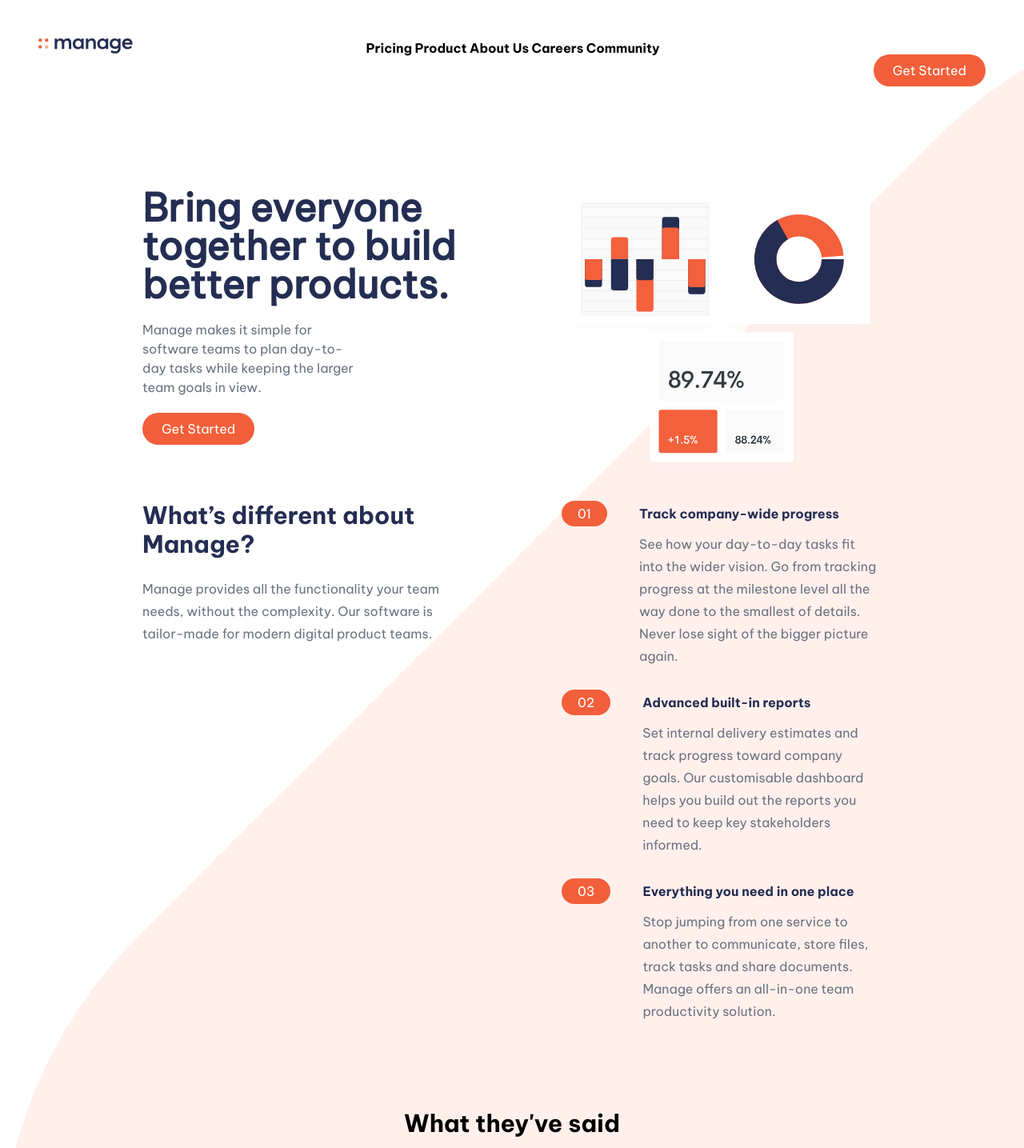
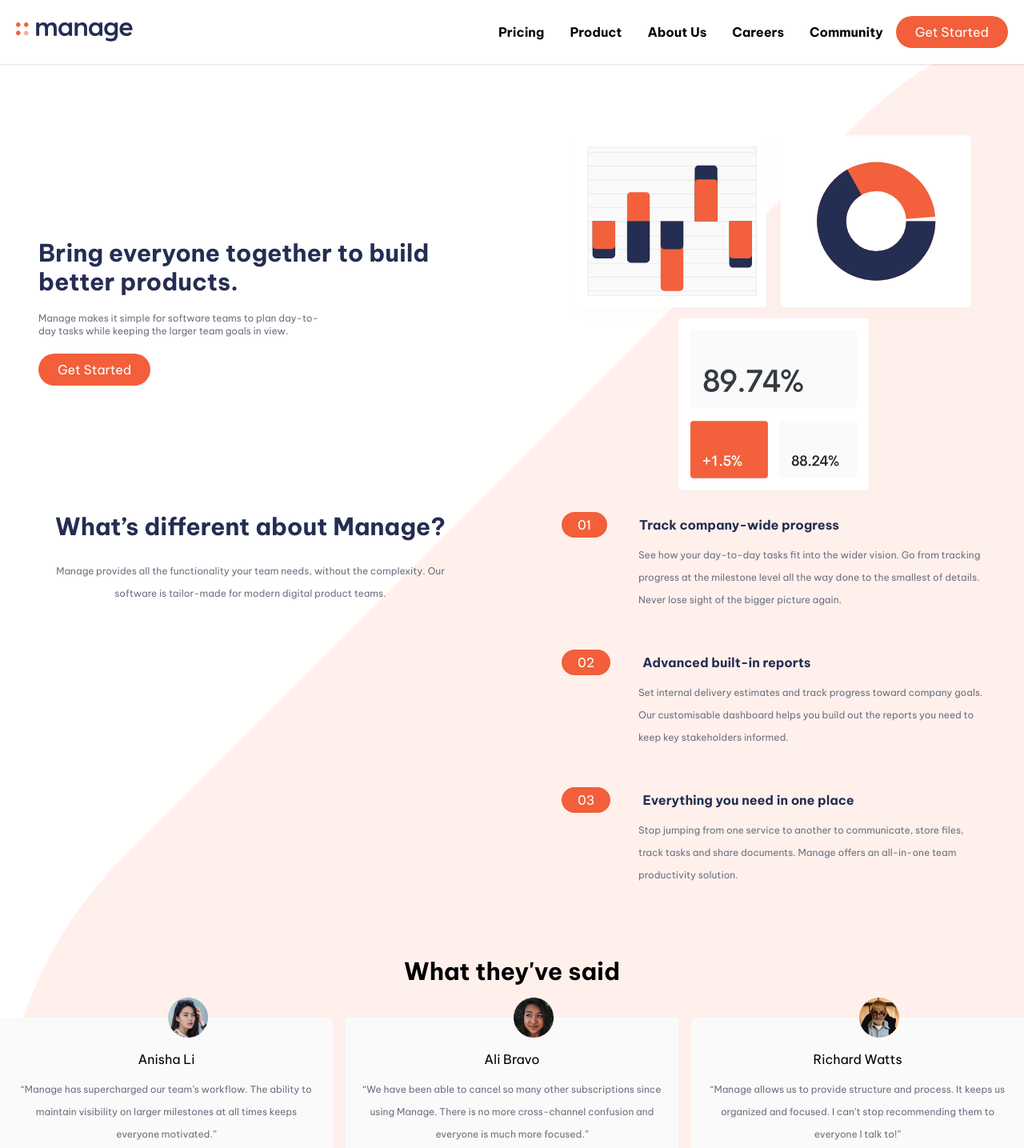
Before and after one commit to tweee64/manage-landing-page, a React (Create React App) app: page / in a window 1280 px wide. Shown: the top 1435 px of the page at 80% size. Built offline with nearby package versions, Linux system fonts and the light colour scheme.

Commit message:
fix navbar

```diff
--- a/package.json
+++ b/package.json
@@ -6,8 +6,10 @@
     "@testing-library/jest-dom": "^5.17.0",
     "@testing-library/react": "^13.4.0",
     "@testing-library/user-event": "^13.5.0",
+    "npm": "^10.8.0",
     "react": "^18.3.1",
     "react-dom": "^18.3.1",
+    "react-icons": "^5.2.1",
     "react-scripts": "5.0.1",
     "web-vitals": "^2.1.4"
   },
--- /dev/null
+++ b/src/components/CarouselCard.js
@@ -0,0 +1,12 @@
+// import { Carousel } from "@material-tailwind/react";
+import { avatar_ali } from "../assets";
+function CarouselCard() {
+  return (
+    // <Carousel>
+    //   <img src={avatar_ali} alt="avt" />
+    // </Carousel>
+    <div></div>
+  );
+}
+
+export default CarouselCard;
--- a/src/components/Content.js
+++ b/src/components/Content.js
@@ -5,45 +5,50 @@ import {
   avatar_richard,
 } from "../assets";
 import { styles } from "../styles";
+import CarouselCard from "./CarouselCard";
 function Content() {
   return (
-    <div>
-      <div className="grid grid-cols-2 gap-7 content">
-        <div className="px-6 mx-6">
+    <div className="mt-20">
+      <div className=" flex flex-col-reverse md:items-center md:grid md:grid-cols-2 gap-7 md:content">
+        <div className="text-center md:text-left px-6 mx-6 ">
           {" "}
-          <h1 className="font-bold text-5xl pb-5 dark-blue">
+          <h1 className="  font-bolded  text-3xl pb-5 dark-blue">
             Bring everyone together to build better products.
           </h1>
-          <p className={`${styles.subText}pb-5 w-2/3`}>
+          <p className={`${styles.subText}pb-5 md:w-2/3`}>
             Manage makes it simple for software teams to plan day-to-day tasks
             while keeping the larger team goals in view.{" "}
           </p>
-          <div className={`${styles.button}`}> Get Started</div>
+          <div className="flex md:justify-start justify-center">
+            <div className={`${styles.button}`}> Get Started</div>
+          </div>
         </div>
-        <div className="px-6 mx-6">
+        <div className="px-6 md:mx-6">
           <img src={illustration} alt="illustration" />
         </div>
-        <div className="px-6 mx-6">
-          <h1 className="text-3xl font-bolded pb-6 dark-blue">
+      </div>
+      <div className=" flex flex-col md:grid md:grid-cols-2 gap-7 md:content">
+        <div className="px-6 md:mx-6">
+          <h1 className="text-3xl font-bolded pb-6 dark-blue text-center">
             What’s different about Manage?
           </h1>
-          <p className={`${styles.subText}`}>
+          <p className={`${styles.subText} text-center`}>
             Manage provides all the functionality your team needs, without the
             complexity. Our software is tailor-made for modern digital product
             teams.
           </p>
         </div>
-        <div className=" px-6 mx-6 flex flex-col space-between">
-          <div className="flex ">
-            <div className="pr-10">
-              <div className=" bright-red rounded-2xl py-1 px-5 text-white">
+        <div className=" px-6 md:mx-6 flex flex-col space-between">
+          <div className="flex flex-col mb-5">
+            <div className="md:pr-10 rounded-l-2xl flex items-center light-red md:bg-transparent">
+              <span className=" mr-3 md:mr-10 bright-red  rounded-2xl py-1 px-5 text-white">
                 01
-              </div>{" "}
-            </div>
-            <div className="flex-grow-0 pb-7">
-              <div className="font-bolded pt-1 pb-3 dark-blue ">
+              </span>{" "}
+              <div className="font-bolded dark-blue  ">
                 Track company-wide progress
               </div>
+            </div>
+            <div className="md:flex-grow-0 md:pb-7 md:ml-24 ml-0 mt-2">
               <div className={`${styles.subText}`}>
                 See how your day-to-day tasks fit into the wider vision. Go from
                 tracking progress at the milestone level all the way done to the
@@ -52,17 +57,16 @@ function Content() {
               </div>
             </div>
           </div>
-          <div className="flex ">
-            <div className="pr-10">
-              <div className=" bright-red rounded-2xl py-1 px-5 text-white">
+          <div className="flex flex-col mb-5">
+            <div className="md:pr-10 rounded-l-2xl flex items-center light-red md:bg-transparent">
+              <span className=" mr-3 md:mr-10 bright-red  rounded-2xl py-1 px-5 text-white">
                 02
-              </div>{" "}
+              </span>{" "}
+              <div className="font-bolded dark-blue  ">
+                Advanced built-in reports{" "}
+              </div>
             </div>
-            <div className="flex-grow-0 pb-7">
-              <div className="font-bolded pt-1 pb-3 dark-blue">
-                {" "}
-                Advanced built-in reports
-              </div>
+            <div className="md:flex-grow-0 md:pb-7 md:ml-24 ml-0 mt-2">
               <div className={`${styles.subText}`}>
                 Set internal delivery estimates and track progress toward
                 company goals. Our customisable dashboard helps you build out
@@ -70,17 +74,16 @@ function Content() {
               </div>
             </div>
           </div>
-          <div className="flex ">
-            <div className="pr-10">
-              <div className=" bright-red rounded-2xl py-1 px-5 text-white">
+          <div className="flex flex-col mb-5">
+            <div className="md:pr-10 rounded-l-2xl flex items-center light-red md:bg-transparent">
+              <span className=" mr-3 md:mr-10 bright-red  rounded-2xl py-1 px-5 text-white">
                 03
-              </div>{" "}
-            </div>
-            <div className="flex-grow-0 pb-7">
-              <div className="font-bolded pt-1 pb-3 dark-blue">
-                {" "}
+              </span>{" "}
+              <div className="font-bolded dark-blue  ">
                 Everything you need in one place
               </div>
+            </div>
+            <div className="md:flex-grow-0 md:pb-7 md:ml-24 ml-0 mt-2">
               <div className={`${styles.subText}`}>
                 Stop jumping from one service to another to communicate, store
                 files, track tasks and share documents. Manage offers an
@@ -90,11 +93,14 @@ function Content() {
           </div>
         </div>
       </div>
+      <CarouselCard />
+
       <div className="my-5 py-5">
         <h1 className="text-center text-3xl font-bolded">What they've said </h1>
         <div className="grid grid-cols-3 gap-4 py-5 my-5">
           <div className="card">
             <img className="profile-pic" src={avatar_anisha} alt="avt" />
+
             <h2 className="pt-5 pb-3"> Anisha Li </h2>
             <p className={`${styles.subText}`}>
               “Manage has supercharged our team’s workflow. The ability to
--- a/src/components/Home.js
+++ b/src/components/Home.js
@@ -3,10 +3,8 @@ import Content from "./Content";
 import Footer from "./Footer";
 function Home() {
   return (
-    <div className=" bg-cover bg-image-background">
-      <div className=" p-10">
-        <NavBar />
-      </div>
+    <div className="  bg-cover bg-image-background">
+      <NavBar />
       <Content />
       <Footer />
     </div>
--- a/src/components/NavBar.js
+++ b/src/components/NavBar.js
@@ -1,17 +1,66 @@
 import { logo } from "../assets/index";
-import { styles } from "../styles";
+import { FiAlignRight, FiX } from "react-icons/fi";
+import { useState } from "react";
+
 function NavBar() {
+  const [toggle, setToggle] = useState(false);
+
   return (
-    <div className="p-2 flex justify-between">
-      <img className="w-[10%] h-[10%]" src={logo} alt="logo" />
-      <div className=" w-1/3 pl-6 flex flex-row justify-around">
-        <div className="nav-bar-text font-bolded">Pricing</div>
-        <div className="nav-bar-text font-bolded">Product</div>
-        <div className="nav-bar-text font-bolded">About Us</div>
-        <div className="nav-bar-text font-bolded">Careers</div>
-        <div className="nav-bar-text font-bolded">Community</div>
-      </div>
-      <div className={` my-0 ${styles.button} `}> Get Started</div>
+    <div>
+      <nav className="p-5 bg-white shadow md:flex md:items-center md:justify-between">
+        <div className="flex justify-between items-center">
+          <span>
+            <img className="w-fit h-fit" src={logo} alt="logo" />
+          </span>
+          <span>
+            {toggle ? (
+              <FiX
+                className="w-[22px] h-[22px] md:hidden block cursor-pointer"
+                onClick={() => {
+                  console.log(toggle);
+                  setToggle(!toggle);
+                }}
+              />
+            ) : (
+              <FiAlignRight
+                className="w-[22px] h-[22px] md:hidden block cursor-pointer"
+                onClick={() => {
+                  console.log(toggle);
+                  setToggle(!toggle);
+                }}
+              />
+            )}
+          </span>
+        </div>
+        <ul
+          className={`md:flex md:items-center z[-1] md:z-auto md:static absolute bg-white
+           w-full left-0 md:w-auto md:py-0 py-4 md:pl-0 pl-7 md:opacity-100 opacity-0 top-[-400px]
+           transition-all ease-in duration-500 ${
+             toggle ? "top-[80px] opacity-100 " : ""
+           }`}
+        >
+          <li className="mx-4 my-6 md:my-0 nav-bar-text font-bolded">
+            Pricing
+          </li>
+          <li className="mx-4 my-6 md:my-0 nav-bar-text font-bolded">
+            Product
+          </li>
+          <li className="mx-4 my-6 md:my-0 nav-bar-text font-bolded">
+            About Us
+          </li>
+          <li className="mx-4 my-6 md:my-0 nav-bar-text font-bolded">
+            Careers
+          </li>
+          <li className="mx-4 my-6 md:my-0 nav-bar-text font-bolded">
+            Community
+          </li>
+          <button
+            className={` my-0 bright-red  rounded-3xl py-2 px-6 w-fit text-white hover:opacity-50 hover:cursor-pointer `}
+          >
+            Get Started
+          </button>
+        </ul>
+      </nav>
     </div>
   );
 }
--- a/src/index.css
+++ b/src/index.css
@@ -80,9 +80,18 @@ body {
   color: gray;
   cursor: pointer;
 }
+.side-nav {
+  z-index: 99;
+}
 
+.nav-links:hover::after {
+  width: 70%;
+}
 .bright-red {
   background-color: hsl(12, 88%, 59%);
+}
+.light-red {
+  background-color: hsl(12, 88%, 93%);
 }
 .text-bright-red {
   color: hsl(12, 88%, 59%);
--- a/src/styles.js
+++ b/src/styles.js
@@ -1,5 +1,5 @@
 const styles = {
-  subText: "text-gray-500 leading-7",
+  subText: "text-gray-500 text-xs leading-7",
   button:
     " bright-red my-5 rounded-3xl py-2 px-6 w-fit text-white hover:opacity-50 hover:cursor-pointer",
   buttonWhite:
--- a/tailwind.config.js
+++ b/tailwind.config.js
@@ -1,4 +1,5 @@
 /** @type {import('tailwindcss').Config} */
+
 module.exports = {
   content: ["./src/**/*.{js,jsx,ts,tsx}"],
   theme: {
```
Also changed, not shown: src/index.js (+6 -6 lines), 1 other file (tests, documents, lock files or other folders).
